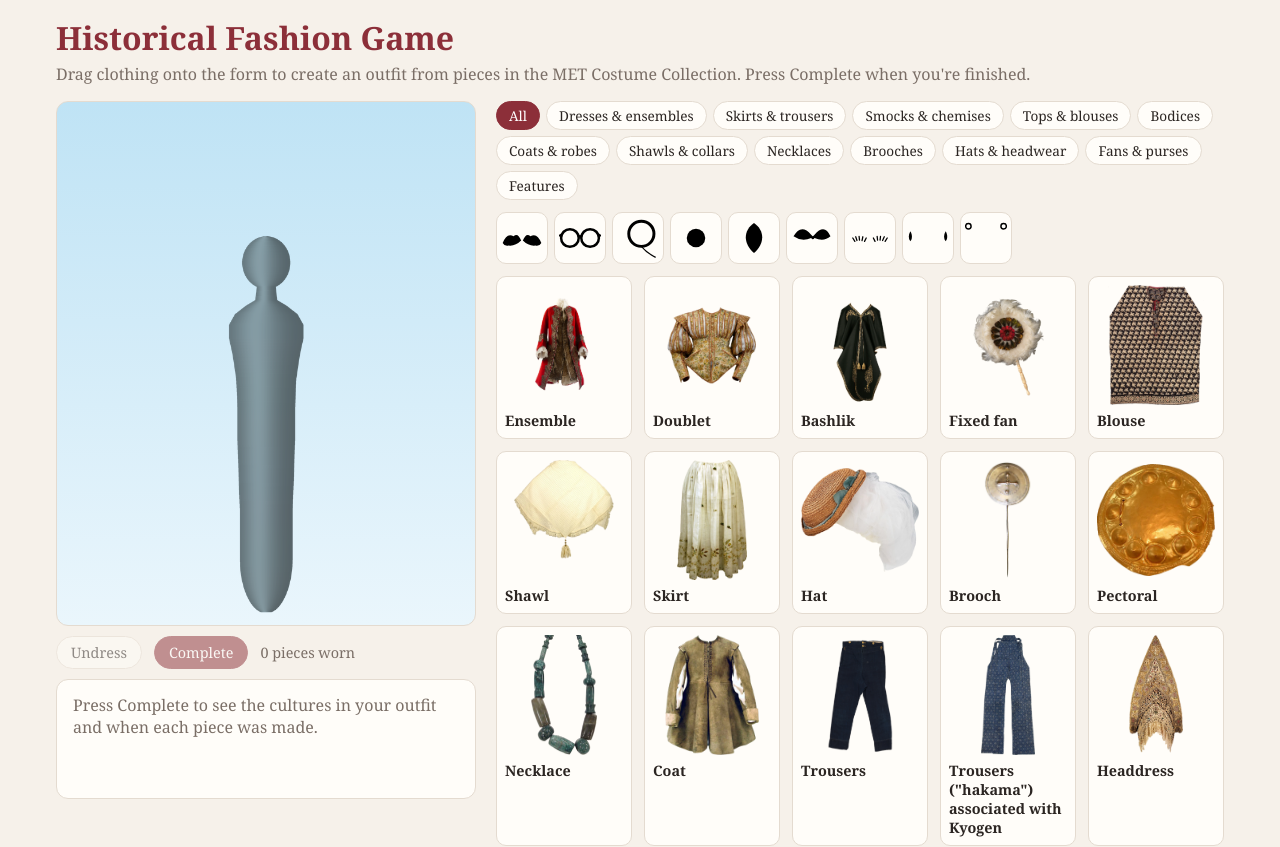
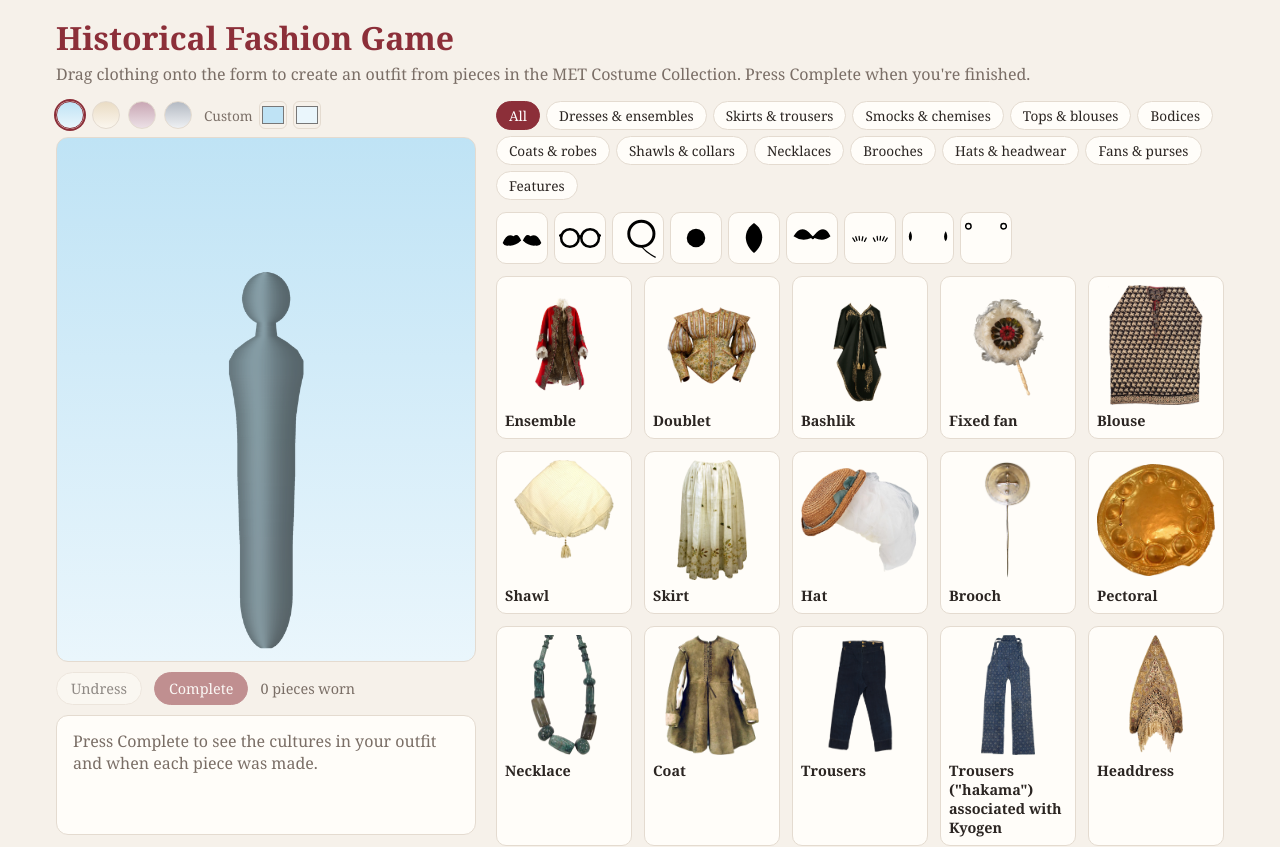
Before and after one commit to L67fr/Fashion-History-Game-, a React (Vite) app: page / in a window 1280 px wide. Shown: the top 847 px of the page. Built offline with nearby package versions, Linux system fonts and the light colour scheme.

Commit message:
Let players pick a figure background from presets or a custom colour

```diff
--- a/src/App.jsx
+++ b/src/App.jsx
@@ -4,6 +4,7 @@ import { GROUP_COUNTRIES } from './regions.js'
 import WorldMap from './WorldMap.jsx'
 import SavedOutfits from './SavedOutfits.jsx'
 import { BYID, MAX_SAVED, loadSaved, storeSaved, summarize } from './savedOutfits.js'
+import { BG_PRESETS, loadBg, storeBg } from './background.js'
 const CLICK_PX = 5 // pointer moves less than this = click, not drag
 
 export default function App() {
@@ -14,10 +15,18 @@ export default function App() {
   const [drag, setDrag] = useState(null) // { id, from: 'closet' | 'form', x, y, moved }
   const [features, setFeatures] = useState([]) // face features; several can be on at once
   const [saved, setSaved] = useState(loadSaved)
+  const [bg, setBg] = useState(loadBg)
   const [name, setName] = useState('')
   const stageRef = useRef(null)
 
   useEffect(() => storeSaved(saved), [saved])
+
+  // the figure and saved previews both read these two variables
+  useEffect(() => {
+    document.documentElement.style.setProperty('--sky1', bg[0])
+    document.documentElement.style.setProperty('--sky2', bg[1])
+    storeBg(bg)
+  }, [bg])
 
   const worn = new Set(Object.values(outfit))
 
@@ -127,6 +136,23 @@ export default function App() {
 
       <main>
         <section className="stage-wrap">
+          <div className="bg-row" aria-label="Background colour">
+            {BG_PRESETS.map((p) => (
+              <button
+                key={p.label}
+                className={bg[0] === p.colors[0] && bg[1] === p.colors[1] ? 'on' : ''}
+                style={{ background: `linear-gradient(${p.colors[0]}, ${p.colors[1]})` }}
+                onClick={() => setBg(p.colors)}
+                title={p.label}
+                aria-label={`${p.label} background`}
+              />
+            ))}
+            <label className="bg-custom" title="Pick your own top and bottom colours">
+              Custom
+              <input type="color" value={bg[0]} onChange={(e) => setBg([e.target.value, bg[1]])} aria-label="Top colour" />
+              <input type="color" value={bg[1]} onChange={(e) => setBg([bg[0], e.target.value])} aria-label="Bottom colour" />
+            </label>
+          </div>
           <div className="stage" ref={stageRef}>
             <div className="figure">
               <img className="form" src={`${import.meta.env.BASE_URL}form.png`} alt="Dress form" draggable="false" />
--- /dev/null
+++ b/src/background.js
@@ -0,0 +1,27 @@
+// Background colours for the figure: top and bottom of the gradient
+export const BG_PRESETS = [
+  { label: 'Sky', colors: ['#bfe3f5', '#eaf6fc'] },
+  { label: 'Parlour', colors: ['#eadcc4', '#fbf6ee'] },
+  { label: 'Dusk', colors: ['#c9a7b4', '#ece0e6'] },
+  { label: 'Studio', colors: ['#b4bac3', '#eef0f3'] },
+]
+export const DEFAULT_BG = BG_PRESETS[0].colors
+
+const KEY = 'fashion-game-bg'
+
+export function loadBg() {
+  try {
+    const v = JSON.parse(localStorage.getItem(KEY) || 'null')
+    return Array.isArray(v) && v.length === 2 ? v : DEFAULT_BG
+  } catch {
+    return DEFAULT_BG
+  }
+}
+
+export function storeBg(colors) {
+  try {
+    localStorage.setItem(KEY, JSON.stringify(colors))
+  } catch {
+    // storage blocked: the choice simply won't be remembered
+  }
+}
--- a/src/styles.css
+++ b/src/styles.css
@@ -153,3 +153,10 @@ footer { margin-top: 24px; font-size: .8rem; color: var(--muted); }
 .feature-row button:disabled { opacity: .5; cursor: default; }
 .feature-row img { max-width: 100%; max-height: 100%; object-fit: contain; pointer-events: none; }
 .feature-row li.on button { border-color: var(--accent); box-shadow: 0 0 0 2px var(--accent) inset; }
+
+/* background colour controls above the figure */
+.bg-row { display: flex; align-items: center; gap: 8px; margin-bottom: 8px; flex-wrap: wrap; }
+.bg-row > button { width: 28px; height: 28px; border-radius: 50%; border: 1px solid var(--line); padding: 0; cursor: pointer; }
+.bg-row > button.on { box-shadow: 0 0 0 2px var(--accent); border-color: var(--accent); }
+.bg-custom { display: flex; align-items: center; gap: 6px; font-size: .85rem; color: var(--muted); margin-left: 4px; }
+.bg-custom input[type="color"] { width: 28px; height: 28px; border: 1px solid var(--line); border-radius: 6px; padding: 0; background: none; cursor: pointer; }
```
